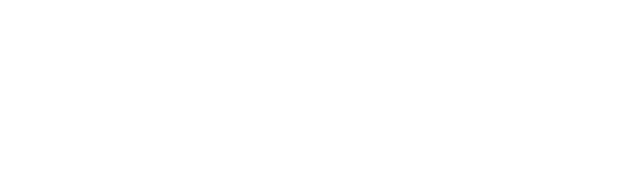
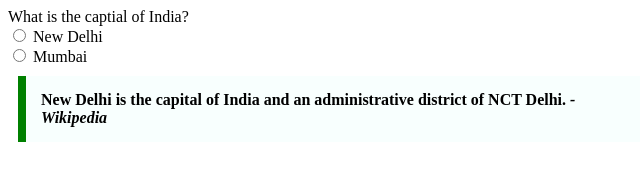
Before and after one commit to acciojob/trivia-Adithya0604, a website: page main.html in a window 1280 px wide. Shown: the whole page, without its empty margins (0-640 px from the left). Drawn offline with Linux system fonts and the light colour scheme.

Commit message:
created a submission

```diff
--- a/main.html
+++ b/main.html
@@ -8,6 +8,23 @@
 
 <body>
 	<!-- the entire body must be written by student -->
+
+	<header>What is the captial of India?</header>
+
+	<form>
+		<input type="radio" id="delhi" name="Captial" value="new Delhi">
+		<label for="delhi">New Delhi</label><br>
+		<input type="radio" id="mumbai" name="Captial" value="Mumbai">
+		<label for="mumbai">Mumbai</label>
+	</form>
+
+	<blockquote id="Quote">
+		New Delhi is the capital of India and an administrative district of NCT Delhi.
+		<cite> - Wikipedia </cite>
+	</blockquote>
+
+
+
     <script type="text/javascript" src="./script.js">
 </script>
 
--- a/styles.css
+++ b/styles.css
@@ -1,2 +1,8 @@
-
-/* Your CSS Code here. */
+#Quote {
+	max-width: 600px;
+	margin: 10px;
+	padding: 15px;
+	border-left: 8px solid green;
+	background-color: #f8fffe;
+	font-weight: bold;
+}
```
